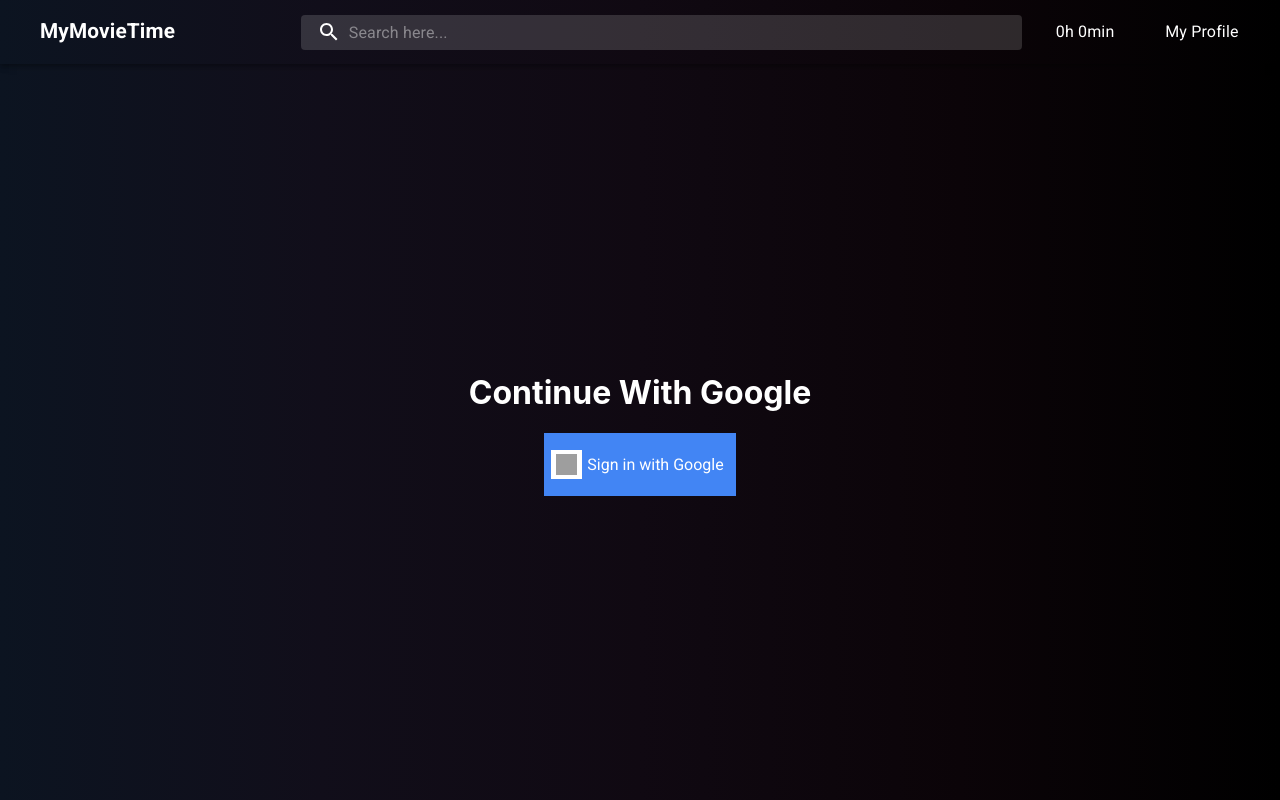
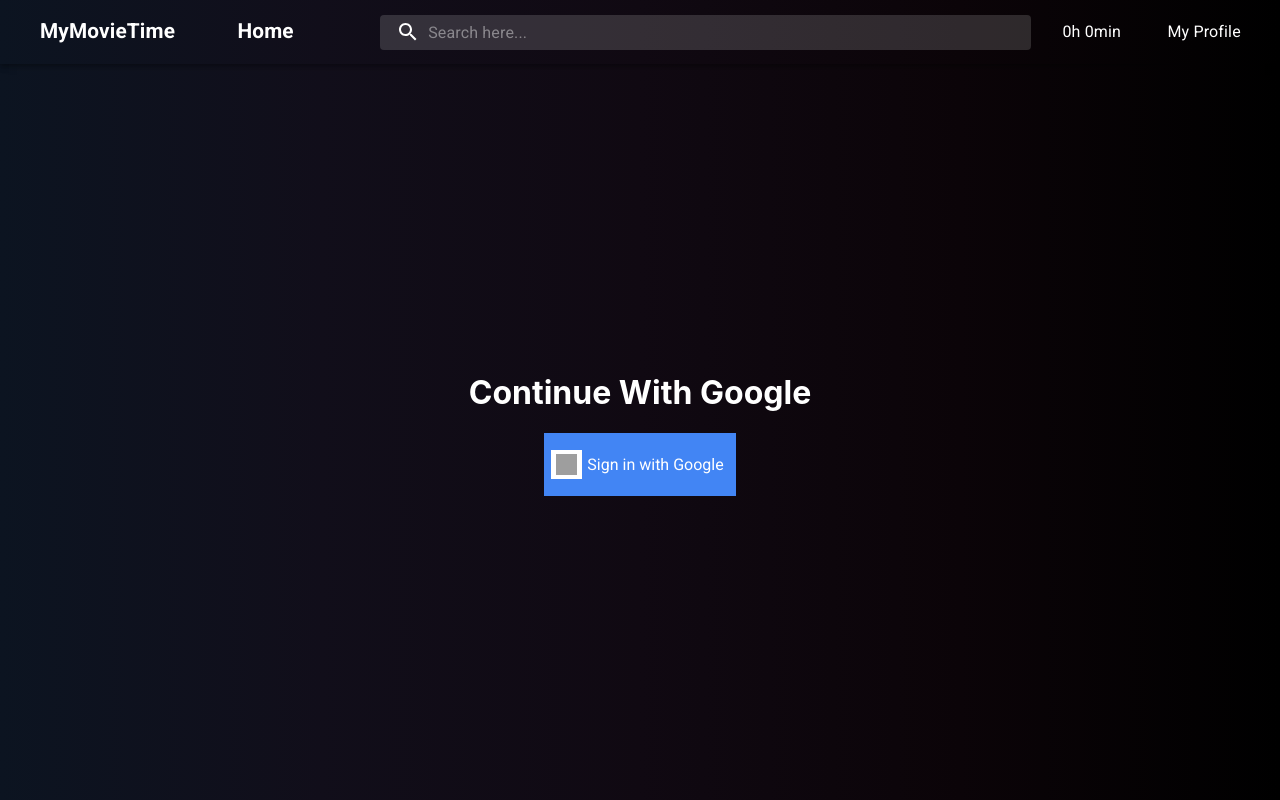
Before and after one commit to theshubhagrwl/MyMovieTime, a React (Create React App) app: page /signin in a window 1280 px wide. Built offline with nearby package versions, Linux system fonts and the light colour scheme; no server answers; grey boxes are pictures that could not be loaded.

Commit message:
home link on navbar

```diff
--- a/src/components/Navbar.js
+++ b/src/components/Navbar.js
@@ -54,6 +54,11 @@
                 MyMovieTime
               </Link>
             </Typography>
+            <Typography variant="body1" className={classes.title}>
+              <a className={classes.mainLink} href="/">
+                Home
+              </a>
+            </Typography>
             <Typography variant="body1" className={classes.title}></Typography>
           </div>
 
```
